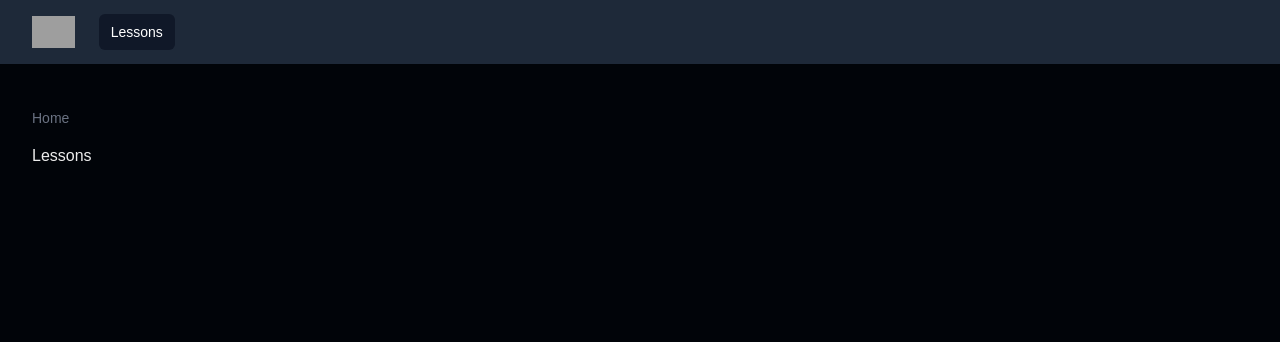
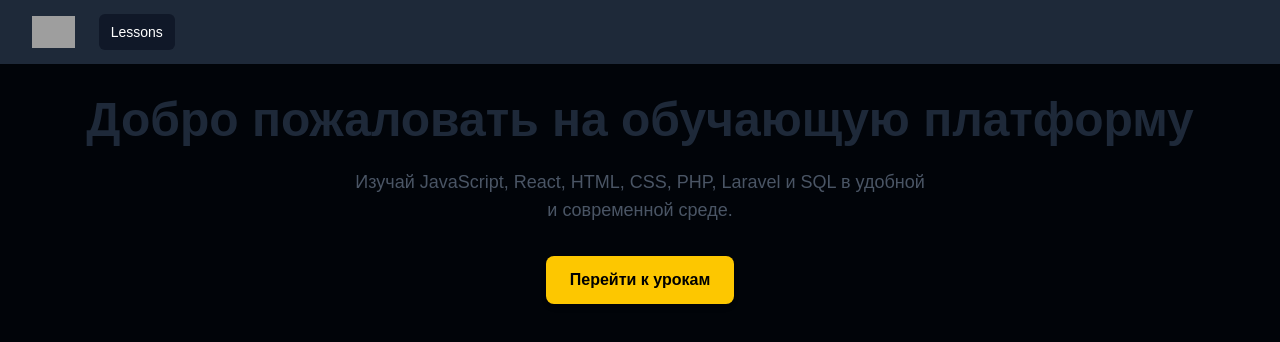
Before and after one commit to HenrikHovhannisyan/coding, a Next.js app: page / in a window 1280 px wide. Shown: the top 342 px of the page. Built offline with nearby package versions, Linux system fonts and the light colour scheme; grey boxes are pictures that could not be loaded.

Commit message:
Changed home page

```diff
--- a/app/page.jsx
+++ b/app/page.jsx
@@ -2,8 +2,22 @@ import Link from "next/link";
 
 export default function Home() {
   return (
-    <>
-      <Link href="/lessons">Lessons</Link>
-    </>
+    <main className="flex justify-center px-4">
+      <div className="text-center">
+        <h1 className="text-4xl md:text-5xl font-extrabold text-gray-800 dark:text-white mb-6">
+          Добро пожаловать на обучающую платформу
+        </h1>
+        <p className="text-lg text-gray-600 dark:text-gray-300 mb-8 max-w-xl mx-auto">
+          Изучай JavaScript, React, HTML, CSS, PHP, Laravel и SQL в удобной и
+          современной среде.
+        </p>
+        <Link
+          href="/lessons"
+          className="inline-block bg-yellow-400 hover:bg-yellow-500 text-black font-bold py-3 px-6 rounded-lg shadow-md transition duration-300 dark:bg-yellow-500 dark:hover:bg-yellow-600"
+        >
+          Перейти к урокам
+        </Link>
+      </div>
+    </main>
   );
 }
--- a/components/Breadcrumbs.jsx
+++ b/components/Breadcrumbs.jsx
@@ -6,6 +6,7 @@ import { usePathname } from "next/navigation";
 
 const Breadcrumbs = () => {
   const pathname = usePathname();
+  if (pathname === "/") return null;
   const pathParts = pathname.split("/").filter(Boolean);
   let href = "";
 
```
